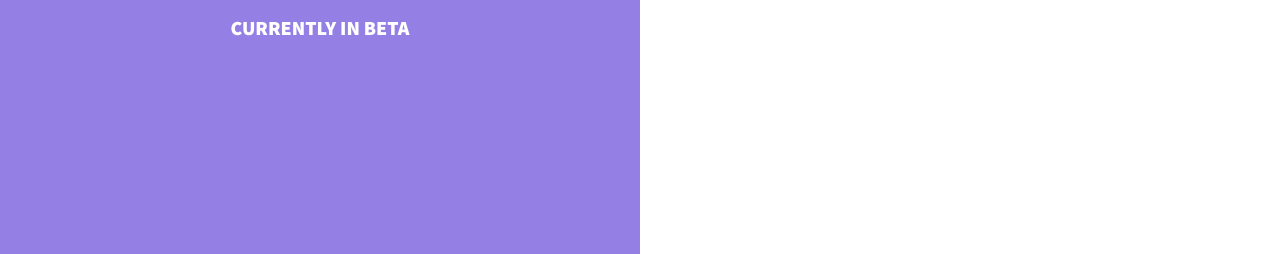
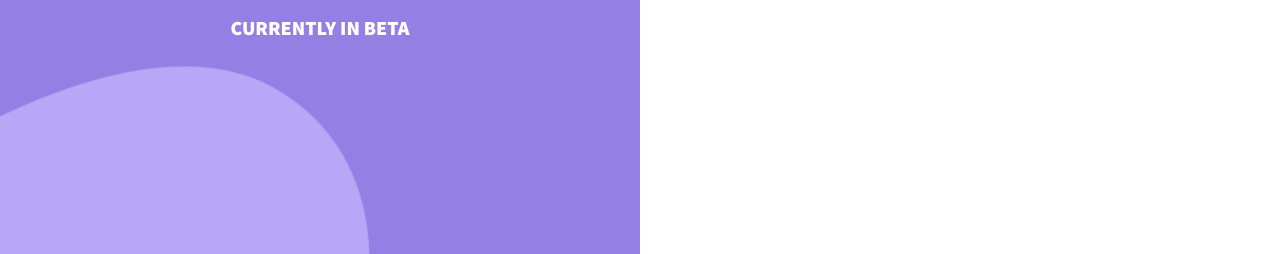
Before and after one commit to collinmorudi/mini-web-projects, a website built with Vite: page product-page/index.html in a window 1280 px wide. Shown: the part 546-800 px from the top of the page. Built offline with nearby package versions, Linux system fonts and the light colour scheme.

Commit message:
feat: added a background image to intro section

```diff
--- a/product-page/styles.css
+++ b/product-page/styles.css
@@ -55,12 +55,20 @@ p {
     Intro
    ================= */
 
+/*
+  Challenge: Apply a full background image
+    - Set the background of .intro to the image `intro-bg.png`
+    - The background image should scale to fill the entire
+      width and height of .intro while preserving its ratio
+*/
+
 .intro {
     justify-content: center;
     min-height: 250px;
     text-align: center;
     color: #fff;
-    background-color: #9480e4;
+    background: #9480e4 url("images/intro-bg.png");
+    background-size: cover;
 }
 
 /* ====================
@@ -85,15 +93,6 @@ p {
 /* =================
     Media queries
    ================= */
-
-/*
-  Challenge: Adjust text for wider screens
-    - In the media query, increase the h1 font-size to
-      a rem value equal to 52px
-    - Increase the h2 font-size to a rem value equal to 42px
-    - Increase the font-size of .beta-text to a
-      rem value equal to 20px
-*/
 
 @media (min-width: 576px) {
     body {
```
